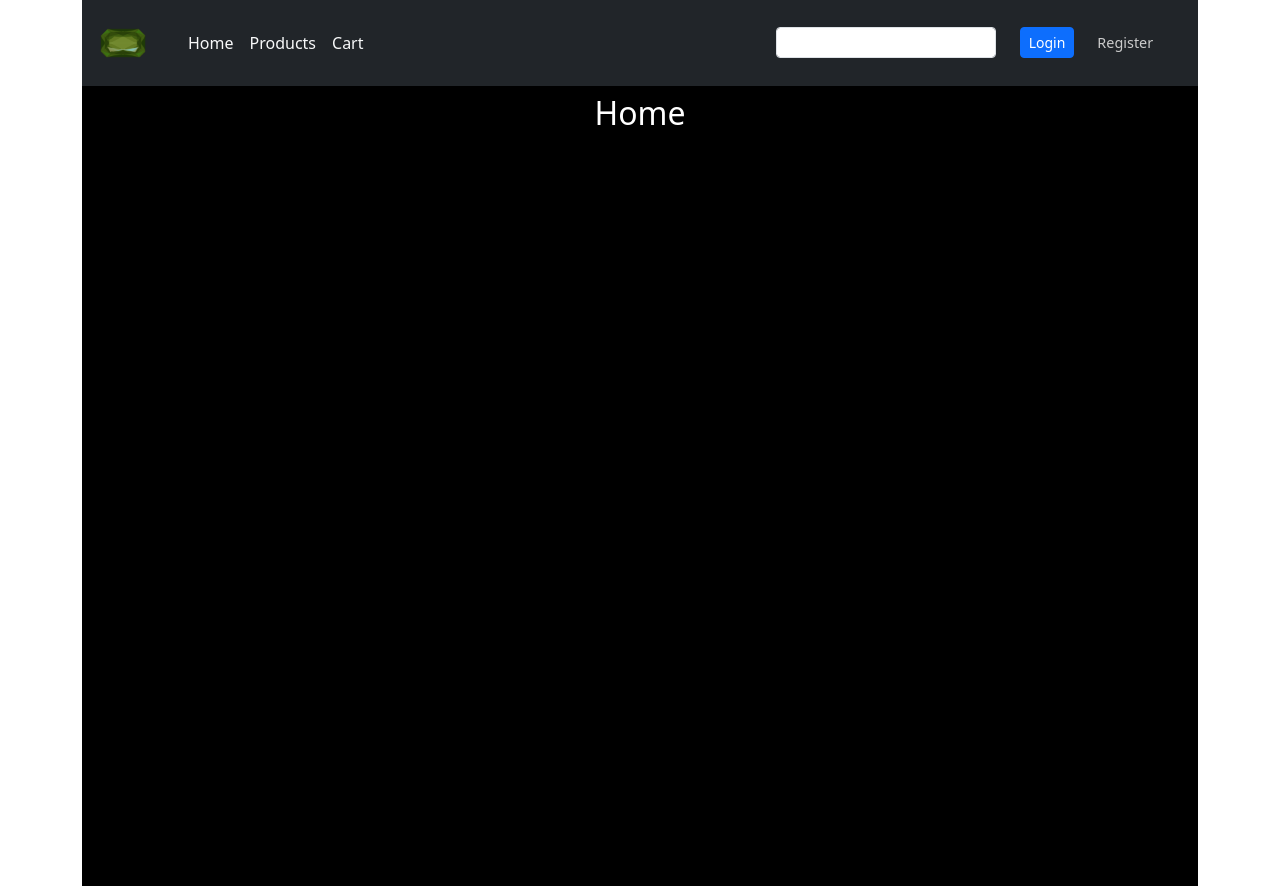
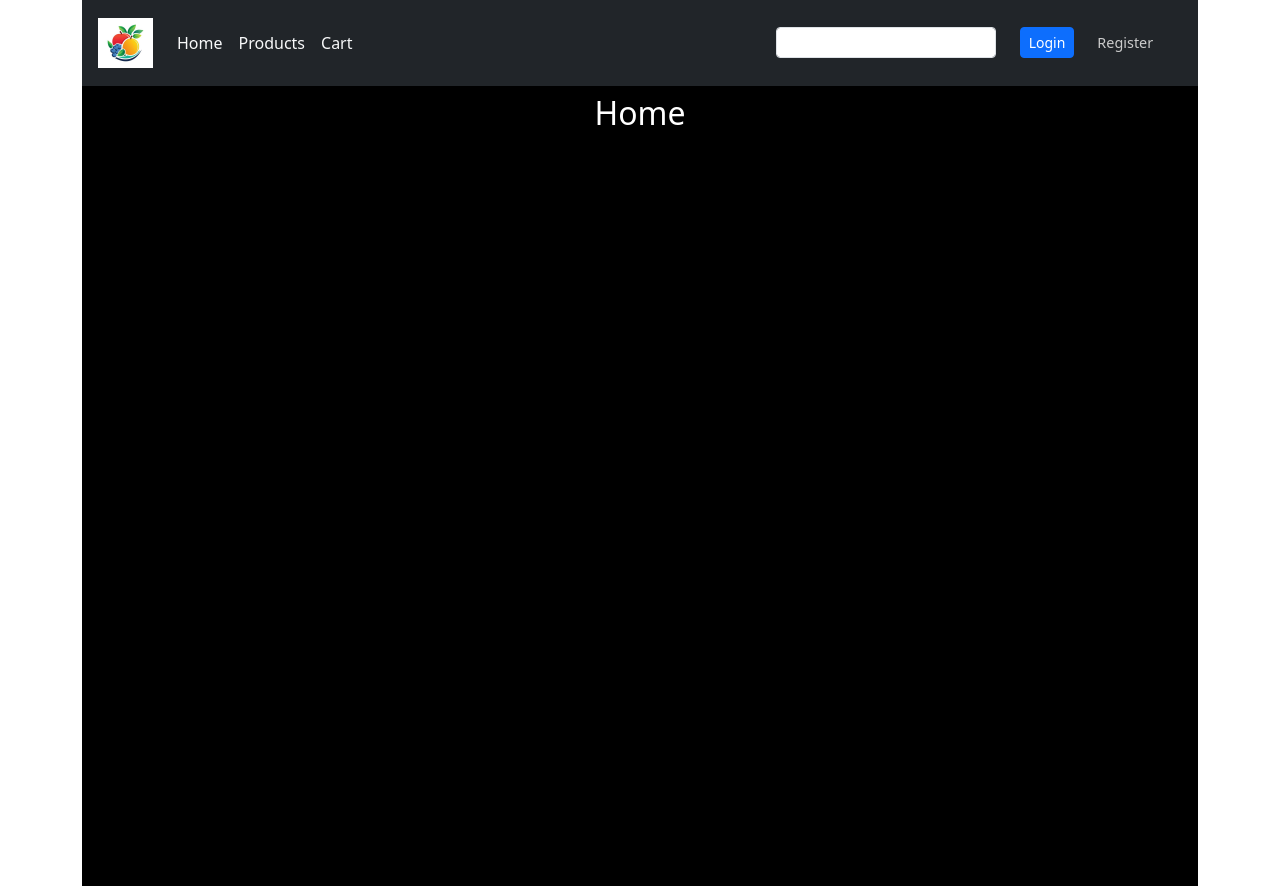
Before and after one commit to lucygossip/l2t11-capstone-project, a React (Create React App) app: page / in a window 1280 px wide. Built offline with nearby package versions, Linux system fonts and the light colour scheme.

Commit message:
logo link fix

```diff
--- a/src/components/StoreNav.js
+++ b/src/components/StoreNav.js
@@ -1,7 +1,7 @@
 import { Link } from "react-router-dom";
 import { Navbar, Nav } from "react-bootstrap";
 import LoginForm from "./Forms/LoginForm";
-import Logo from "../images/logo.png";
+import Logo from "../images/fruit.jpg";
 
 export default function StoreNav() {
   return (
@@ -9,9 +9,9 @@ export default function StoreNav() {
       <Navbar bg="dark" expand="lg">
           <Navbar.Toggle aria-controls="basic-navbar-nav" />
           <Navbar.Collapse id="basic-navbar-nav">
-            <Navbar.Brand href="/">
-              <img alt="" src={Logo} className="App-logo" />
-            </Navbar.Brand>
+            <Nav.Link as={Link} to="/" exact className="text-light">
+                <img alt="" src={Logo} className="App-logo" />
+              </Nav.Link>
             <Nav className="ml-auto">
               <Nav.Link as={Link} to="/" exact className="text-light">
                 Home
```
